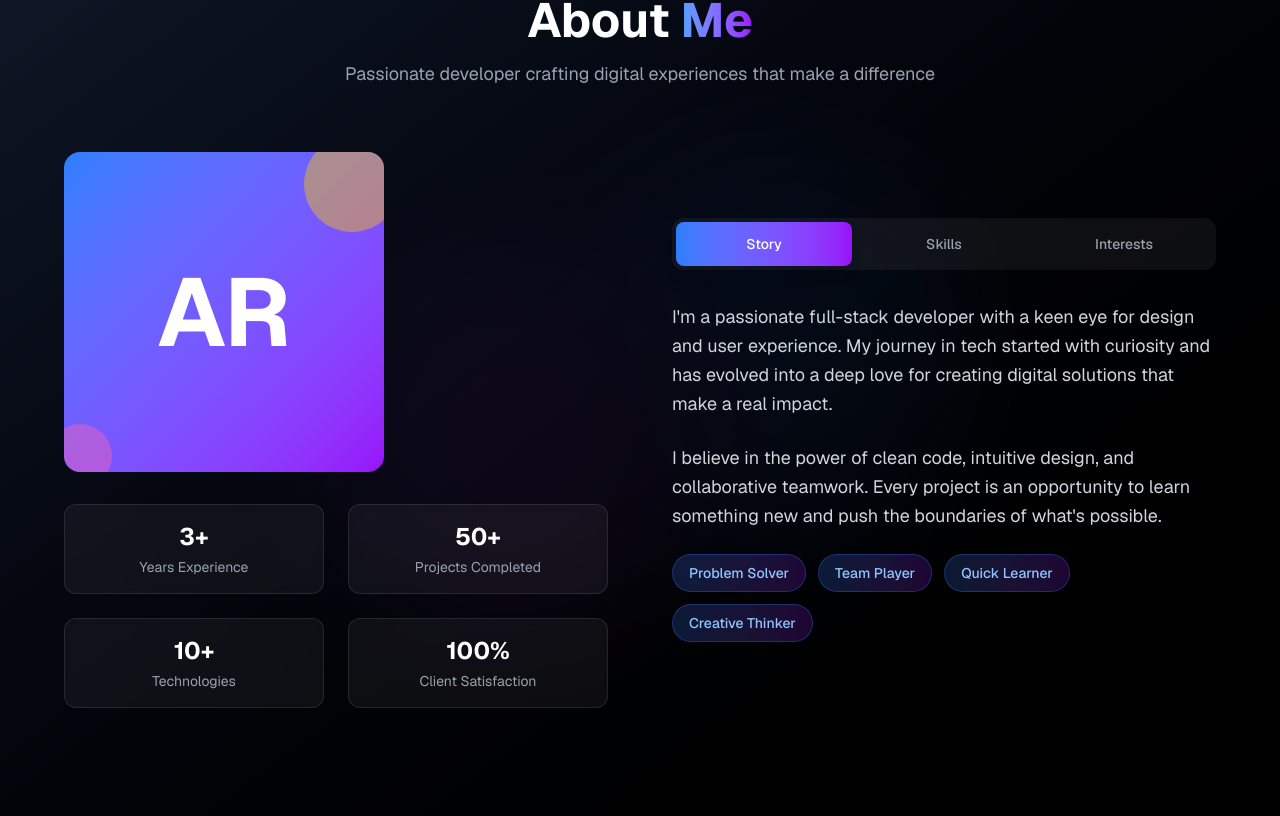
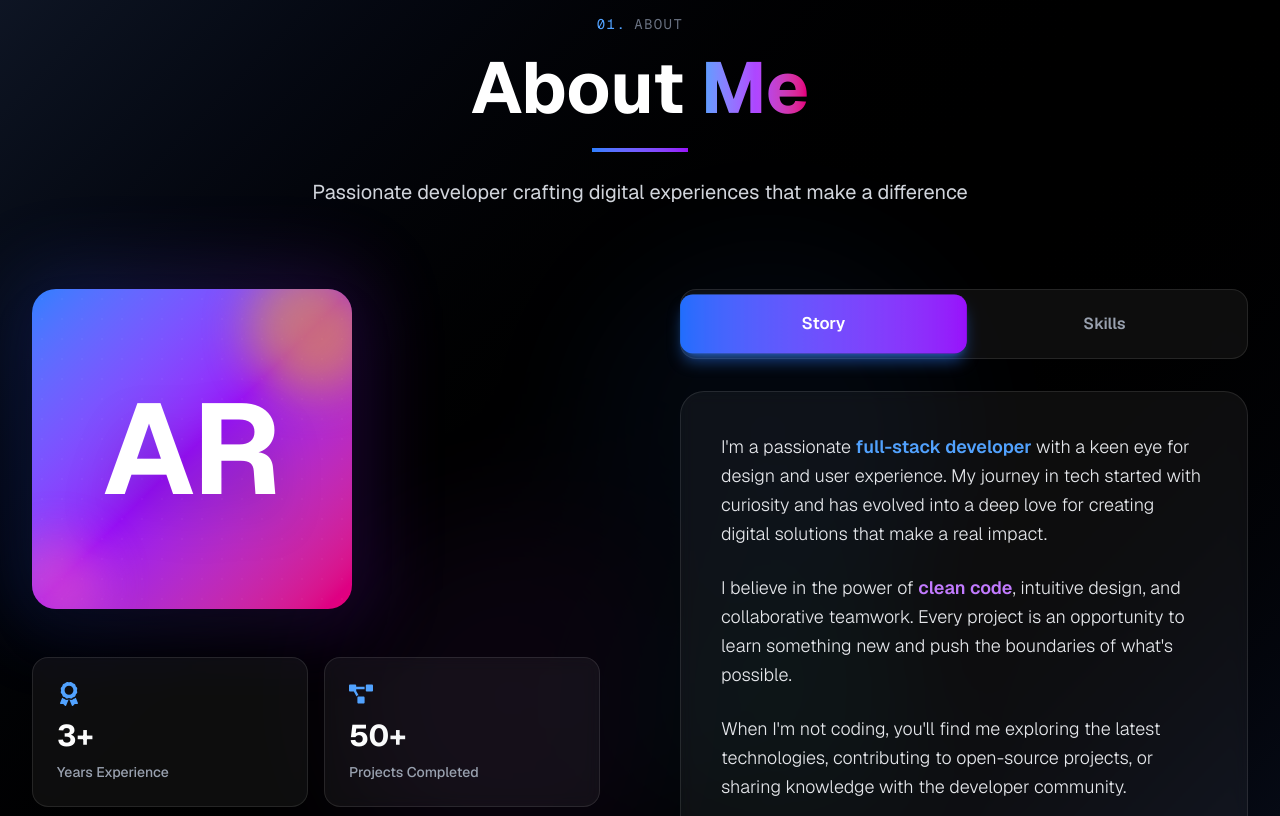
Before and after one commit to Anugya415/Portfolio, a Next.js app in the folder portfolio/: page / in a window 1280 px wide. Shown: the part 884-1700 px from the top of the page. Built offline with nearby package versions, Linux system fonts and the light colour scheme.

Commit message:
about section design update

```diff
--- a/portfolio/package.json
+++ b/portfolio/package.json
@@ -18,6 +18,7 @@
     "postcss": "^8.5.6",
     "react": "^19.1.1",
     "react-dom": "^19.1.1",
+    "react-icons": "^5.5.0",
     "tailwindcss": "^4.1.13"
   }
 }
--- a/portfolio/src/components/About.js
+++ b/portfolio/src/components/About.js
@@ -1,6 +1,8 @@
 'use client';
 
 import { useState, useEffect, useRef } from 'react';
+import { FaCode, FaDatabase, FaTools, FaAward, FaProjectDiagram, FaLayerGroup, FaHeart } from 'react-icons/fa';
+import { IoCodeSlash, IoServer, IoHammer } from 'react-icons/io5';
 
 export default function About() {
   const [isVisible, setIsVisible] = useState(false);
@@ -25,159 +27,213 @@ export default function About() {
   }, []);
 
   const stats = [
-    { number: '3+', label: 'Years Experience' },
-    { number: '50+', label: 'Projects Completed' },
-    { number: '10+', label: 'Technologies' },
-    { number: '100%', label: 'Client Satisfaction' }
+    { number: '3+', label: 'Years Experience', icon: FaAward },
+    { number: '50+', label: 'Projects Completed', icon: FaProjectDiagram },
+    { number: '10+', label: 'Technologies', icon: FaLayerGroup },
+    { number: '100%', label: 'Client Satisfaction', icon: FaHeart }
   ];
 
   const skills = [
-    { category: 'Frontend', items: ['React', 'Next.js', 'TypeScript', 'Tailwind CSS'] },
-    { category: 'Backend', items: ['Node.js', 'Python', 'PostgreSQL', 'MongoDB'] },
-    { category: 'Tools', items: ['Git', 'Docker', 'AWS', 'Figma'] }
-  ];
-
-  const interests = [
-    { icon: '💻', title: 'Coding', description: 'Building innovative solutions' },
-    { icon: '🎨', title: 'Design', description: 'Creating beautiful interfaces' },
-    { icon: '📚', title: 'Learning', description: 'Exploring new technologies' },
-    { icon: '🌱', title: 'Open Source', description: 'Contributing to community' }
+    {
+      category: 'Frontend',
+      items: ['React', 'Next.js', 'TypeScript', 'Tailwind CSS'],
+      icon: IoCodeSlash,
+      color: 'from-blue-500 to-cyan-500'
+    },
+    {
+      category: 'Backend',
+      items: ['Node.js', 'Python', 'PostgreSQL', 'MongoDB'],
+      icon: IoServer,
+      color: 'from-green-500 to-emerald-500'
+    },
+    {
+      category: 'Tools',
+      items: ['Git', 'Docker', 'AWS', 'Figma'],
+      icon: IoHammer,
+      color: 'from-purple-500 to-pink-500'
+    }
   ];
 
   return (
     <section
       ref={sectionRef}
       id="about"
-      className="py-20 px-4 sm:px-6 lg:px-8 bg-gradient-to-br from-gray-900 to-black relative overflow-hidden"
+      className="py-24 px-4 sm:px-6 lg:px-8 bg-gradient-to-br from-gray-900 via-black to-gray-900 relative overflow-hidden"
     >
-      {/* Background decoration */}
-      <div className="absolute inset-0 opacity-5">
-        <div className="absolute top-1/4 right-1/4 w-96 h-96 bg-blue-500 rounded-full blur-3xl"></div>
-        <div className="absolute bottom-1/4 left-1/4 w-96 h-96 bg-purple-500 rounded-full blur-3xl"></div>
+      {/* Enhanced Background decoration */}
+      <div className="absolute inset-0 opacity-10">
+        <div className="absolute top-1/4 right-1/4 w-96 h-96 bg-blue-500 rounded-full blur-3xl animate-pulse"></div>
+        <div className="absolute bottom-1/4 left-1/4 w-96 h-96 bg-purple-500 rounded-full blur-3xl animate-pulse" style={{ animationDelay: '2s' }}></div>
+        <div className="absolute top-1/2 left-1/2 w-72 h-72 bg-cyan-500 rounded-full blur-3xl opacity-50 animate-pulse" style={{ animationDelay: '1s' }}></div>
       </div>
 
-      <div className="max-w-6xl mx-auto relative z-10">
-        {/* Section Header */}
-        <div className={`text-center mb-16 transition-all duration-1000 ${
+      {/* Grid pattern overlay */}
+      <div className="absolute inset-0 opacity-[0.02]" style={{
+        backgroundImage: 'linear-gradient(rgba(255,255,255,0.1) 1px, transparent 1px), linear-gradient(90deg, rgba(255,255,255,0.1) 1px, transparent 1px)',
+        backgroundSize: '50px 50px'
+      }}></div>
+
+      <div className="max-w-7xl mx-auto relative z-10">
+        {/* Enhanced Section Header */}
+        <div className={`text-center mb-20 transition-all duration-1000 ${
           isVisible ? 'opacity-100 translate-y-0' : 'opacity-0 translate-y-10'
         }`}>
-          <h2 className="text-4xl sm:text-5xl font-bold text-white mb-4">
-            About <span className="bg-gradient-to-r from-blue-400 to-purple-600 bg-clip-text text-transparent">Me</span>
+          <div className="inline-block mb-4">
+            <span className="text-blue-400 font-mono text-sm tracking-widest uppercase">01.</span>
+            <span className="text-gray-500 font-mono text-sm tracking-widest uppercase ml-2">About</span>
+          </div>
+          <h2 className="text-5xl sm:text-6xl lg:text-7xl font-bold text-white mb-6">
+            About <span className="bg-gradient-to-r from-blue-400 via-purple-500 to-pink-600 bg-clip-text text-transparent">Me</span>
           </h2>
-          <p className="text-gray-400 text-lg max-w-2xl mx-auto">
+          <div className="w-24 h-1 bg-gradient-to-r from-blue-500 to-purple-600 mx-auto mb-6"></div>
+          <p className="text-gray-300 text-xl max-w-3xl mx-auto leading-relaxed">
             Passionate developer crafting digital experiences that make a difference
           </p>
         </div>
 
         {/* Main Content */}
-        <div className={`grid lg:grid-cols-2 gap-16 items-center mb-20 transition-all duration-1000 delay-200 ${
+        <div className={`grid lg:grid-cols-2 gap-12 lg:gap-20 items-start mb-20 transition-all duration-1000 delay-200 ${
           isVisible ? 'opacity-100 translate-y-0' : 'opacity-0 translate-y-10'
         }`}>
-          {/* Left Column - Image and Stats */}
+          {/* Left Column - Enhanced Image and Stats */}
           <div className="text-center lg:text-left">
-            <div className="relative inline-block mb-8">
-              <div className="w-80 h-80 bg-gradient-to-br from-blue-500 to-purple-600 rounded-2xl mx-auto lg:mx-0 flex items-center justify-center relative overflow-hidden group">
-                <div className="absolute inset-0 bg-gradient-to-br from-blue-600 to-purple-700 opacity-0 group-hover:opacity-100 transition-opacity duration-300"></div>
-                <span className="text-white text-8xl font-bold relative z-10 group-hover:scale-110 transition-transform duration-300">AR</span>
-                <div className="absolute -top-4 -right-4 w-24 h-24 bg-yellow-400 rounded-full opacity-20 animate-pulse"></div>
-                <div className="absolute -bottom-4 -left-4 w-16 h-16 bg-pink-400 rounded-full opacity-20 animate-pulse animation-delay-2000"></div>
+            <div className="relative inline-block mb-12 group">
+              {/* Glow effect */}
+              <div className="absolute -inset-4 bg-gradient-to-r from-blue-600 to-purple-600 rounded-3xl opacity-20 group-hover:opacity-40 blur-2xl transition-opacity duration-500"></div>
+
+              {/* Main image container */}
+              <div className="relative w-80 h-80 bg-gradient-to-br from-blue-500 via-purple-600 to-pink-600 rounded-3xl mx-auto lg:mx-0 flex items-center justify-center overflow-hidden shadow-2xl transform group-hover:scale-105 transition-transform duration-500">
+                {/* Animated gradient overlay */}
+                <div className="absolute inset-0 bg-gradient-to-br from-blue-600/50 to-purple-700/50 opacity-0 group-hover:opacity-100 transition-opacity duration-500"></div>
+
+                {/* Animated background pattern */}
+                <div className="absolute inset-0 opacity-10">
+                  <div className="absolute top-0 left-0 w-full h-full" style={{
+                    backgroundImage: 'radial-gradient(circle, rgba(255,255,255,0.3) 1px, transparent 1px)',
+                    backgroundSize: '20px 20px'
+                  }}></div>
+                </div>
+
+                <span className="text-white text-9xl font-bold relative z-10 group-hover:scale-110 transition-transform duration-500 drop-shadow-2xl">AR</span>
+
+                {/* Decorative circles */}
+                <div className="absolute -top-6 -right-6 w-32 h-32 bg-yellow-400 rounded-full opacity-30 animate-pulse blur-xl"></div>
+                <div className="absolute -bottom-6 -left-6 w-24 h-24 bg-pink-400 rounded-full opacity-30 animate-pulse blur-xl" style={{ animationDelay: '2s' }}></div>
               </div>
             </div>
 
-            {/* Stats */}
-            <div className="grid grid-cols-2 gap-6">
-              {stats.map((stat, index) => (
+            {/* Enhanced Stats */}
+            <div className="grid grid-cols-2 gap-4">
+              {stats.map((stat, index) => {
+                const IconComponent = stat.icon;
+                return (
                   <div
                     key={stat.label}
-                  className="text-center p-4 bg-white/5 backdrop-blur-sm rounded-xl border border-white/10 hover:bg-white/10 transition-all duration-300"
+                    className="group relative p-6 bg-white/5 backdrop-blur-md rounded-2xl border border-white/10 hover:border-blue-500/50 hover:bg-white/10 transition-all duration-300 transform hover:scale-105 hover:shadow-lg hover:shadow-blue-500/20"
                   >
-                  <div className="text-2xl font-bold text-white mb-1">{stat.number}</div>
-                  <div className="text-gray-400 text-sm">{stat.label}</div>
+                    {/* Background gradient on hover */}
+                    <div className="absolute inset-0 bg-gradient-to-br from-blue-500/10 to-purple-600/10 rounded-2xl opacity-0 group-hover:opacity-100 transition-opacity duration-300"></div>
+
+                    <div className="relative z-10">
+                      <div className="flex items-center justify-center lg:justify-start mb-3">
+                        <IconComponent className="text-blue-400 text-2xl mr-2 group-hover:scale-110 transition-transform duration-300" />
                       </div>
-              ))}
+                      <div className="text-3xl font-bold bg-gradient-to-r from-white to-gray-300 bg-clip-text text-transparent mb-2">
+                        {stat.number}
+                      </div>
+                      <div className="text-gray-400 text-sm font-medium">{stat.label}</div>
+                    </div>
+                  </div>
+                );
+              })}
             </div>
           </div>
 
-          {/* Right Column - Content Tabs */}
-          <div>
-            {/* Tab Navigation */}
-            <div className="flex space-x-1 mb-8 bg-white/5 rounded-xl p-1">
-              {['story', 'skills', 'interests'].map((tab) => (
+          {/* Right Column - Enhanced Content Tabs */}
+          <div className="w-full">
+            {/* Enhanced Tab Navigation */}
+            <div className="flex space-x-2 mb-8 bg-white/5 backdrop-blur-md rounded-2xl p-1.5 border border-white/10">
+              {['story', 'skills'].map((tab) => (
                 <button
                   key={tab}
                   onClick={() => setActiveTab(tab)}
-                  className={`flex-1 py-3 px-4 rounded-lg text-sm font-medium transition-all duration-300 ${
+                  className={`flex-1 py-4 px-6 rounded-xl text-base font-semibold transition-all duration-300 relative overflow-hidden ${
                     activeTab === tab
-                      ? 'bg-gradient-to-r from-blue-500 to-purple-600 text-white shadow-lg'
+                      ? 'bg-gradient-to-r from-blue-500 to-purple-600 text-white shadow-lg shadow-blue-500/50 scale-105'
                       : 'text-gray-400 hover:text-white hover:bg-white/5'
                   }`}
                 >
-                  {tab.charAt(0).toUpperCase() + tab.slice(1)}
+                  {activeTab === tab && (
+                    <div className="absolute inset-0 bg-gradient-to-r from-blue-600 to-purple-600 opacity-50 animate-pulse"></div>
+                  )}
+                  <span className="relative z-10">{tab.charAt(0).toUpperCase() + tab.slice(1)}</span>
                 </button>
               ))}
             </div>
 
-            {/* Tab Content */}
-            <div className="min-h-[300px]">
+            {/* Enhanced Tab Content */}
+            <div className="min-h-[400px] bg-white/5 backdrop-blur-md rounded-3xl border border-white/10 p-8 lg:p-10">
               {activeTab === 'story' && (
-                <div className="space-y-6 animate-fade-in">
-                  <p className="text-gray-300 text-lg leading-relaxed">
-                    I'm a passionate full-stack developer with a keen eye for design and user experience.
+                <div className="space-y-8 animate-fade-in">
+                  <div className="space-y-6">
+                    <p className="text-gray-200 text-lg leading-relaxed font-light">
+                      I'm a passionate <span className="text-blue-400 font-semibold">full-stack developer</span> with a keen eye for design and user experience.
                       My journey in tech started with curiosity and has evolved into a deep love for creating
                       digital solutions that make a real impact.
                     </p>
-                  <p className="text-gray-300 text-lg leading-relaxed">
-                    I believe in the power of clean code, intuitive design, and collaborative teamwork.
+                    <p className="text-gray-200 text-lg leading-relaxed font-light">
+                      I believe in the power of <span className="text-purple-400 font-semibold">clean code</span>, intuitive design, and collaborative teamwork.
                       Every project is an opportunity to learn something new and push the boundaries of
                       what's possible.
                     </p>
-                  <div className="flex flex-wrap gap-3 mt-6">
-                    {['Problem Solver', 'Team Player', 'Quick Learner', 'Creative Thinker'].map((trait) => (
+                    <p className="text-gray-200 text-lg leading-relaxed font-light">
+                      When I'm not coding, you'll find me exploring the latest technologies, contributing to open-source projects,
+                      or sharing knowledge with the developer community.
+                    </p>
+                  </div>
+
+                  {/* Enhanced Traits */}
+                  <div className="pt-6 border-t border-white/10">
+                    <h3 className="text-white font-semibold mb-4 text-lg">Core Values</h3>
+                    <div className="flex flex-wrap gap-3">
+                      {['Problem Solver', 'Team Player', 'Quick Learner', 'Creative Thinker'].map((trait, idx) => (
                         <span
                           key={trait}
-                        className="px-4 py-2 bg-gradient-to-r from-blue-500/20 to-purple-600/20 border border-blue-500/30 text-blue-300 rounded-full text-sm font-medium"
+                          className="group px-5 py-2.5 bg-gradient-to-r from-blue-500/20 to-purple-600/20 border border-blue-500/40 text-blue-300 rounded-full text-sm font-medium hover:from-blue-500/30 hover:to-purple-600/30 hover:border-blue-500/60 hover:scale-110 transition-all duration-300 cursor-default"
                         >
                           {trait}
                         </span>
                       ))}
                     </div>
                   </div>
+                </div>
               )}
 
               {activeTab === 'skills' && (
-                <div className="space-y-6 animate-fade-in">
-                  {skills.map((skillGroup) => (
-                    <div key={skillGroup.category}>
-                      <h4 className="text-white font-semibold mb-3 text-lg">{skillGroup.category}</h4>
-                      <div className="flex flex-wrap gap-2">
-                        {skillGroup.items.map((skill) => (
+                <div className="space-y-8 animate-fade-in">
+                  {skills.map((skillGroup, groupIdx) => {
+                    const IconComponent = skillGroup.icon;
+                    return (
+                      <div key={skillGroup.category} className="group">
+                        <div className="flex items-center mb-4">
+                          <div className={`p-2 mr-3 rounded-lg bg-gradient-to-br ${skillGroup.color} opacity-80 group-hover:opacity-100 transition-opacity duration-300`}>
+                            <IconComponent className="text-white text-xl" />
+                          </div>
+                          <h4 className="text-white font-bold text-xl">{skillGroup.category}</h4>
+                        </div>
+                        <div className="flex flex-wrap gap-3">
+                          {skillGroup.items.map((skill, idx) => (
                             <span
                               key={skill}
-                            className="px-3 py-1 bg-white/10 text-gray-300 rounded-lg text-sm hover:bg-white/20 transition-colors duration-200"
+                              className="group/skill px-4 py-2.5 bg-white/10 backdrop-blur-sm text-gray-300 rounded-xl text-sm font-medium border border-white/10 hover:bg-white/20 hover:border-blue-500/50 hover:text-white hover:scale-110 hover:shadow-lg hover:shadow-blue-500/20 transition-all duration-300 cursor-default"
                             >
                               {skill}
                             </span>
                           ))}
                         </div>
                       </div>
-                  ))}
-                </div>
-              )}
-
-              {activeTab === 'interests' && (
-                <div className="grid grid-cols-1 sm:grid-cols-2 gap-4 animate-fade-in">
-                  {interests.map((interest) => (
-                    <div
-                      key={interest.title}
-                      className="p-4 bg-white/5 rounded-xl border border-white/10 hover:bg-white/10 transition-all duration-300 group"
-                    >
-                      <div className="text-3xl mb-2 group-hover:scale-110 transition-transform duration-200">
-                        {interest.icon}
-                      </div>
-                      <h4 className="text-white font-semibold mb-1">{interest.title}</h4>
-                      <p className="text-gray-400 text-sm">{interest.description}</p>
-                    </div>
-                  ))}
+                    );
+                  })}
                 </div>
               )}
             </div>
```
Also changed, not shown: 2 other files (tests, documents, lock files or other folders). Lines whose indentation alone changed are shown as unchanged.
